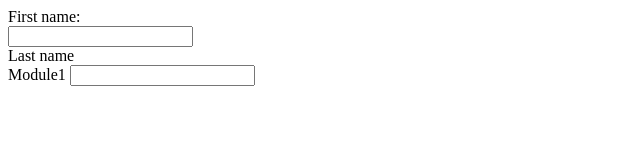
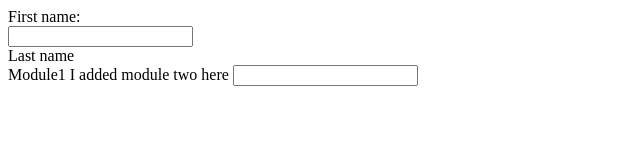
Before and after one commit to JaspherJ/Test, a plain HTML site: page index.html in a window 1280 px wide. Shown: the whole page, without its empty margins (0-640 px from the left). Drawn offline with Linux system fonts and the light colour scheme.

Commit message:
added new feature

```diff
--- a/index.html
+++ b/index.html
@@ -3,5 +3,6 @@
   <input type="text" name="firstname"><br>
   Last name<br>
 Module1
+I added module two here
   <input type="text" name="lastname">
 </form>
```
